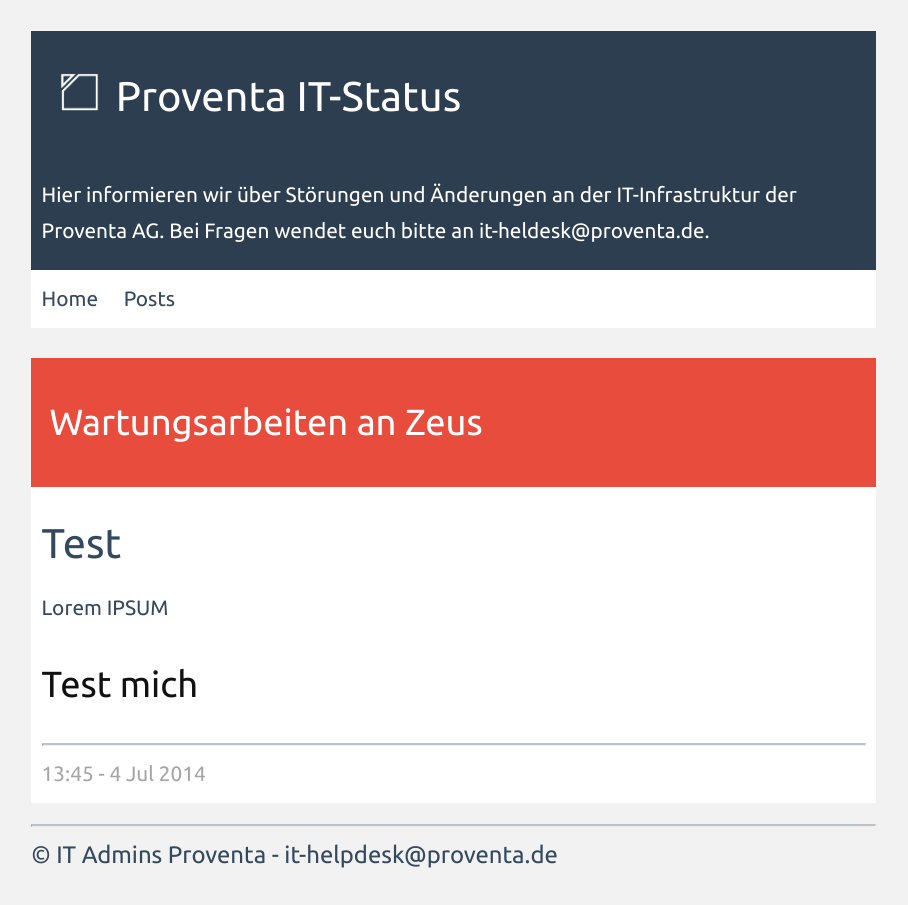
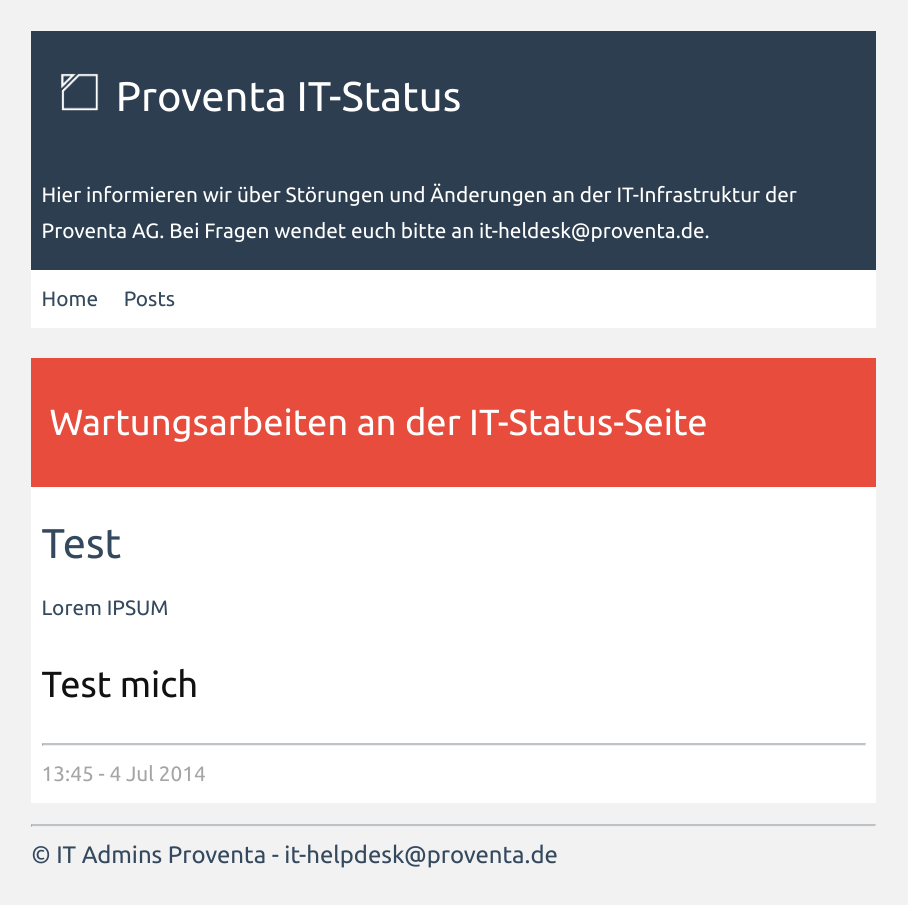
Before and after one commit to proventa/status, a Jekyll site: the page built from _posts/2014-07-04-Test.markdown, in a window 1280 px wide. Shown: the whole page, without its empty margins (0-908 px from the left). Built offline with Jekyll 4.4.1, drawn with Linux system fonts in a browser that asks for light colours.

Commit message:
test-test

```diff
--- a/_posts/2014-07-04-Test.markdown
+++ b/_posts/2014-07-04-Test.markdown
@@ -1,6 +1,6 @@
 ---
 layout: post
-title:  "Wartungsarbeiten an Zeus"
+title:  "Wartungsarbeiten an der IT-Status-Seite"
 date:   2014-07-04 13:45:00
 categories: active
 ---
```
